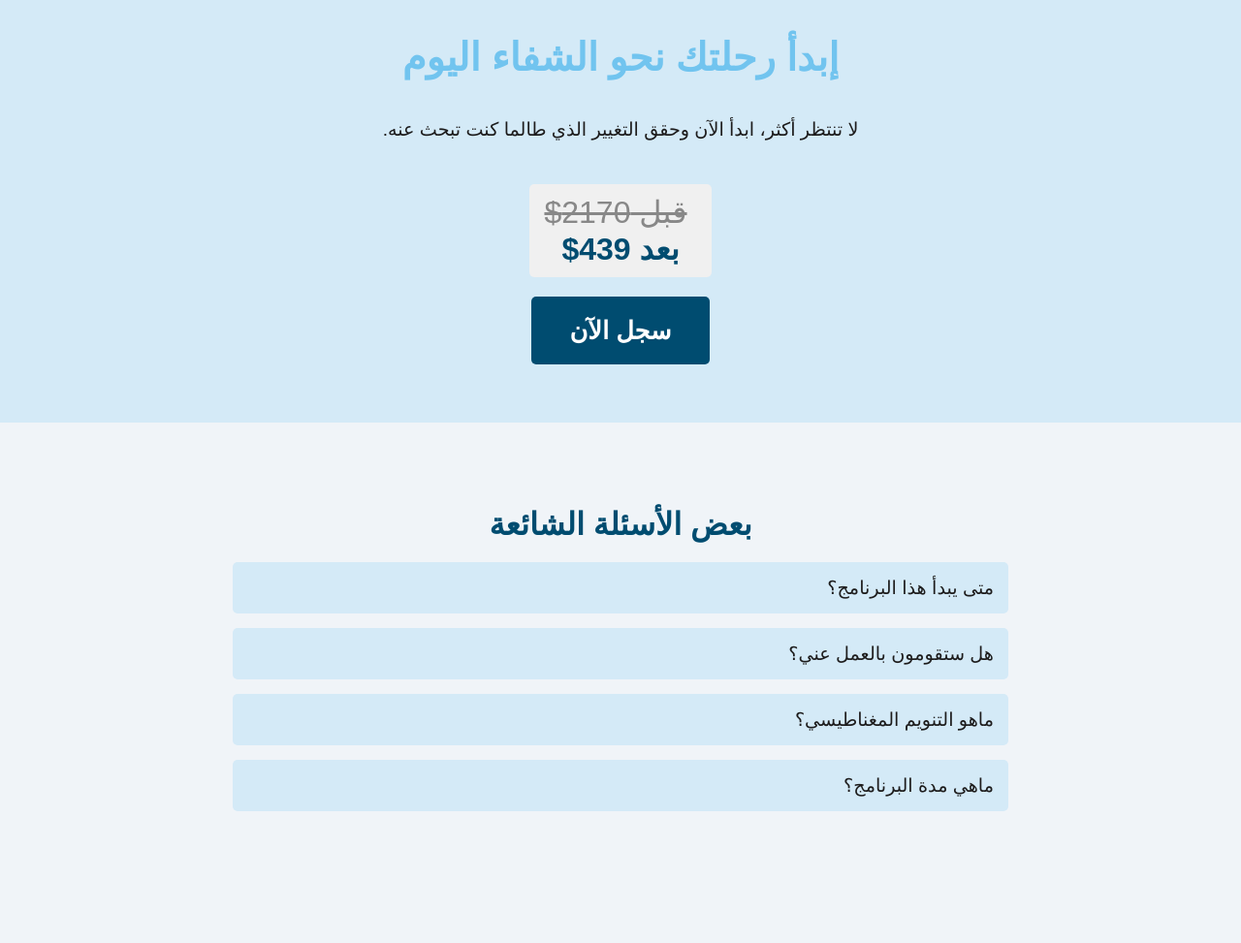
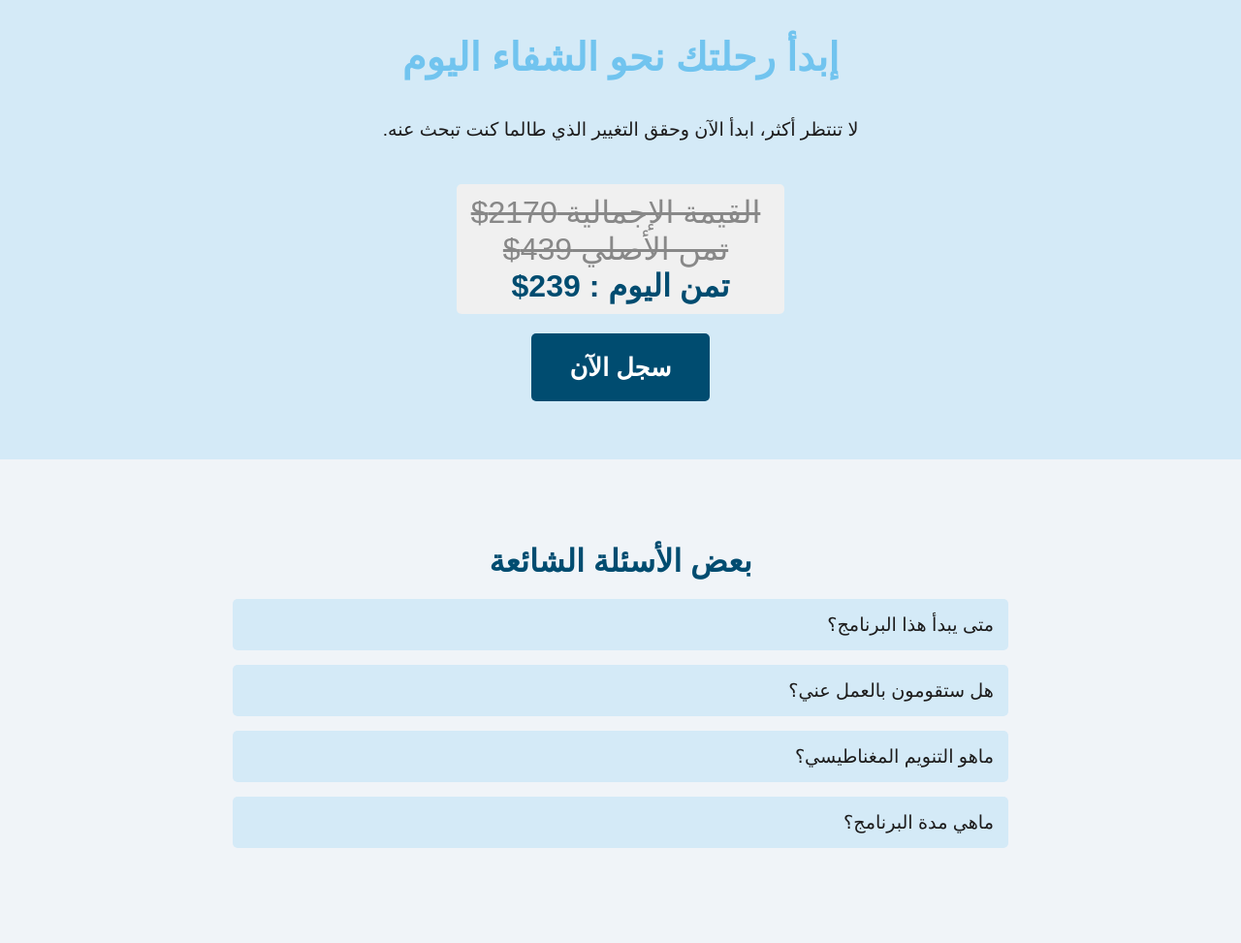
Before and after one commit to Soulaymane01/startover, a plain HTML site: page index.html in a window 1280 px wide. Shown: the part 2647-3620 px from the top of the page at 97% size. Drawn offline with Linux system fonts and the light colour scheme.

Commit message:
Limited offer update

```diff
--- a/index.html
+++ b/index.html
@@ -181,8 +181,9 @@
             <h2>إبدأ رحلتك نحو الشفاء اليوم</h2>
             <p>لا تنتظر أكثر، ابدأ الآن وحقق التغيير الذي طالما كنت تبحث عنه.</p>
             <div class="price-section">
-                <span class="original-price">قبل 2170$</span>
-                <span class="discounted-price"> بعد 439$ </span>
+                <span class="original-price"> القيمة الإجمالية 2170$</span>
+                <span class="original-price"> تمن الأصلي 439$ </span>
+                <span class="discounted-price">تمن اليوم : 239$ </span>
             </div>
             <button class="cta-button">سجل الآن</button>
         </div>
```
